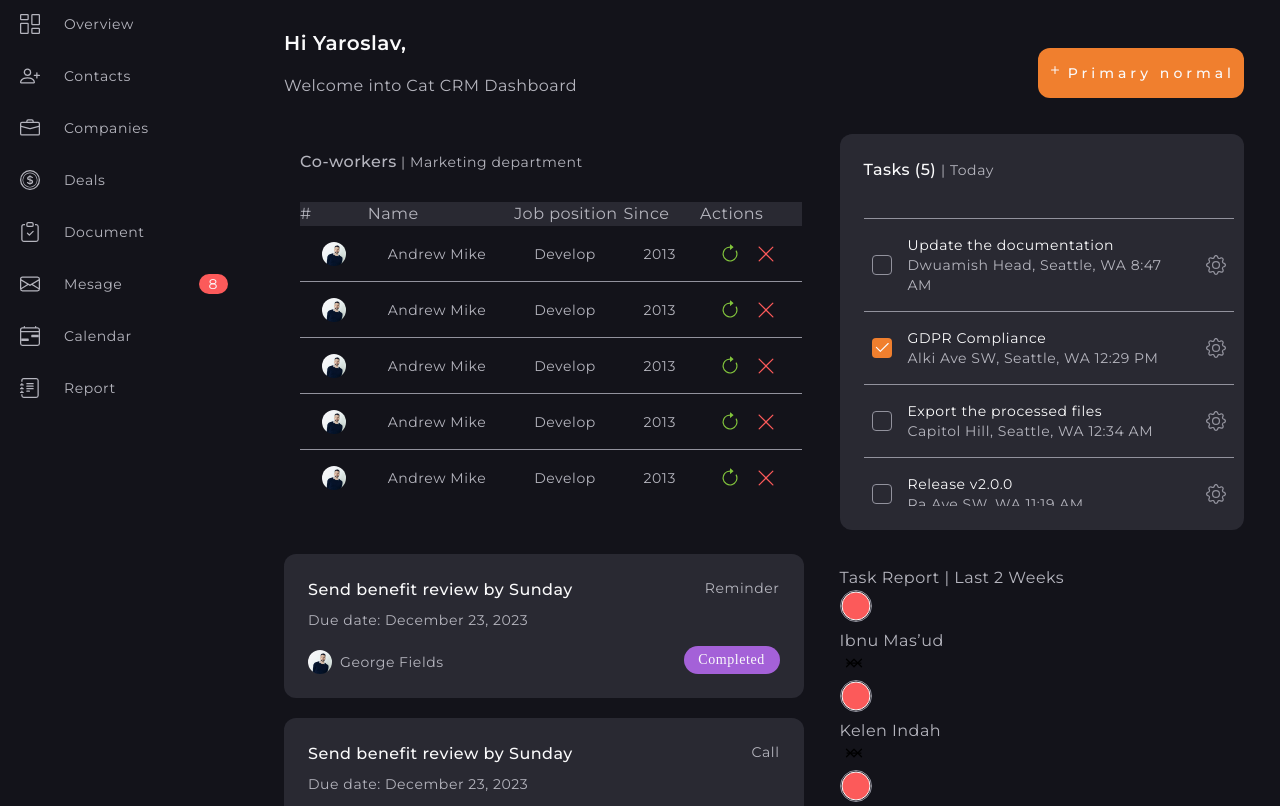
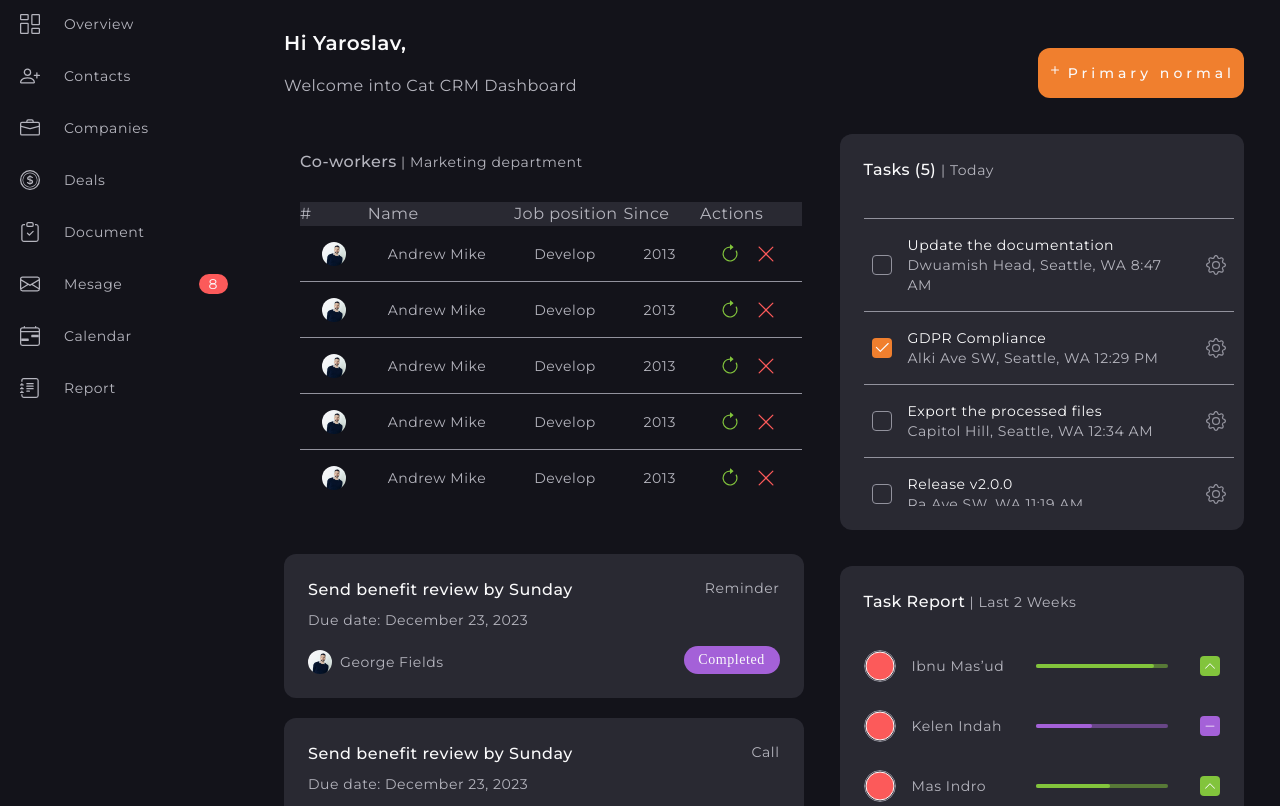
Before and after one commit to CodeByArtem/sasswork, a plain HTML site: page index.html in a window 1280 px wide. Shown: the part 75-881 px from the top of the page. Drawn offline with Linux system fonts and the light colour scheme; a script that the page names is missing.

Commit message:
Deploying to gh-pages from @ CodeByArtem/sasswork@622f2568d4d63831aad2cc7d7dc30fc29257fd89 🚀

```diff
--- a/assets/index.css
+++ b/assets/index.css
@@ -181,14 +181,14 @@
   letter-spacing: 0.03em;
 }
 
-.tasks-title span, .board-caption, .co-workers-table caption span, .co-workers-title span {
+.reports-title span, .tasks-title span, .board-caption, .co-workers-table caption span, .co-workers-title span {
   font-size: 16px;
   font-weight: 500;
   line-height: 1.5;
   letter-spacing: 0.03em;
 }
 
-.search-input, .menu-btn, .menu-list .menu-link, .tasks-title, .tasks-heading, .tasks-desc, .board-details, .person-caption, .board-tag, .co-workers-table caption, .co-workers-table thead tn, tbody, .co-workers-details, .co-workers-title {
+.search-input, .menu-btn, .menu-list .menu-link, .reports-title, .staff-caption, .tasks-title, .tasks-heading, .tasks-desc, .board-details, .person-caption, .board-tag, .co-workers-table caption, .co-workers-table thead tn, tbody, .co-workers-details, .co-workers-title {
   font-size: 14px;
   font-weight: 400;
   line-height: 1.43;
@@ -205,7 +205,7 @@
   letter-spacing: 0.04em;
 }
 
-.tasks, .board-item {
+.reports, .tasks, .board-item {
   padding: 16px;
   border-radius: 12px;
 }
@@ -904,6 +904,152 @@
 
 .reports {
   grid-area: reports;
+  min-width: 340px;
+  background-color: #292932;
+}
+
+.reports-title {
+  margin-bottom: 36px;
+  color: #b5b5be;
+}
+.reports-title span {
+  color: #fafafb;
+}
+
+.reports-item {
+  display: -webkit-box;
+  display: -webkit-flex;
+  display: -moz-box;
+  display: flex;
+  -webkit-box-align: center;
+  -webkit-align-items: center;
+     -moz-box-align: center;
+          align-items: center;
+  gap: 30px;
+}
+.reports-item:not(:last-child) {
+  margin-bottom: 28px;
+}
+
+.reports-staff {
+  -webkit-box-flex: 1;
+  -webkit-flex-grow: 1;
+     -moz-box-flex: 1;
+          flex-grow: 1;
+  -webkit-flex-shrink: 0;
+          flex-shrink: 0;
+}
+
+.staff {
+  display: -webkit-box;
+  display: -webkit-flex;
+  display: -moz-box;
+  display: flex;
+  -webkit-box-align: center;
+  -webkit-align-items: center;
+     -moz-box-align: center;
+          align-items: center;
+  gap: 16px;
+}
+
+.staff-thumb {
+  width: 32px;
+  height: 32px;
+  border-radius: 50%;
+  overflow: hidden;
+}
+.staff-thumb img {
+  -o-object-fit: cover;
+     object-fit: cover;
+  -o-object-position: top center;
+     object-position: top center;
+}
+
+.staff-caption {
+  color: #b5b5be;
+}
+
+.reports-bar {
+  width: -webkit-calc(100% - 224px);
+  width: -moz-calc(100% - 224px);
+  width: calc(100% - 224px);
+  height: 4px;
+}
+.reports-bar[value] {
+  border-radius: 2px;
+}
+[data-status=up] .reports-bar[value] {
+  background-color: rgba(130, 196, 60, 0.3);
+}
+[data-status=up] .reports-bar::-moz-progress-bar {
+  background-color: #82c43c;
+}
+[data-status=up] .reports-bar::-webkit-progress-bar {
+  background-color: rgba(130, 196, 60, 0.3);
+  border-radius: 2px;
+}
+[data-status=up] .reports-bar::-webkit-progress-value {
+  background-color: #82c43c;
+  border-radius: 2px;
+}
+[data-status=dash] .reports-bar[value] {
+  background-color: rgba(164, 97, 216, 0.3);
+}
+[data-status=dash] .reports-bar::-moz-progress-bar {
+  background-color: #a461d8;
+}
+[data-status=dash] .reports-bar::-webkit-progress-bar {
+  background-color: rgba(164, 97, 216, 0.3);
+  border-radius: 2px;
+}
+[data-status=dash] .reports-bar::-webkit-progress-value {
+  background-color: #a461d8;
+  border-radius: 2px;
+}
+[data-status=down] .reports-bar[value] {
+  background-color: rgba(252, 90, 90, 0.3);
+}
+[data-status=down] .reports-bar::-moz-progress-bar {
+  background-color: #fc5a5a;
+}
+[data-status=down] .reports-bar::-webkit-progress-bar {
+  background-color: rgba(252, 90, 90, 0.3);
+  border-radius: 2px;
+}
+[data-status=down] .reports-bar::-webkit-progress-value {
+  background-color: #fc5a5a;
+  border-radius: 2px;
+}
+
+.reports-icon {
+  -webkit-flex-shrink: 0;
+          flex-shrink: 0;
+  width: 20px;
+  height: 20px;
+  padding: 4px;
+  border-radius: 4px;
+}
+.reports-icon use {
+  opacity: 0;
+  fill: #fafafb;
+}
+[data-status=up] .reports-icon {
+  background-color: #82c43c;
+}
+[data-status=up] .reports-icon .up {
+  opacity: 1;
+}
+[data-status=dash] .reports-icon {
+  background-color: #a461d8;
+}
+[data-status=dash] .reports-icon .dash {
+  opacity: 1;
+}
+[data-status=down] .reports-icon {
+  background-color: #fc5a5a;
+}
+[data-status=down] .reports-icon .down {
+  opacity: 1;
 }
 
 .logo {
@@ -1142,10 +1288,13 @@
   .co-workers-details {
     display: none;
   }
+  .reports-item {
+    gap: 32px;
+  }
 }
 
 @media only screen and (min-width: 1200px) {
-  .tasks, .board-item {
+  .reports, .tasks, .board-item {
     padding: 24px;
   }
   .page {
```
